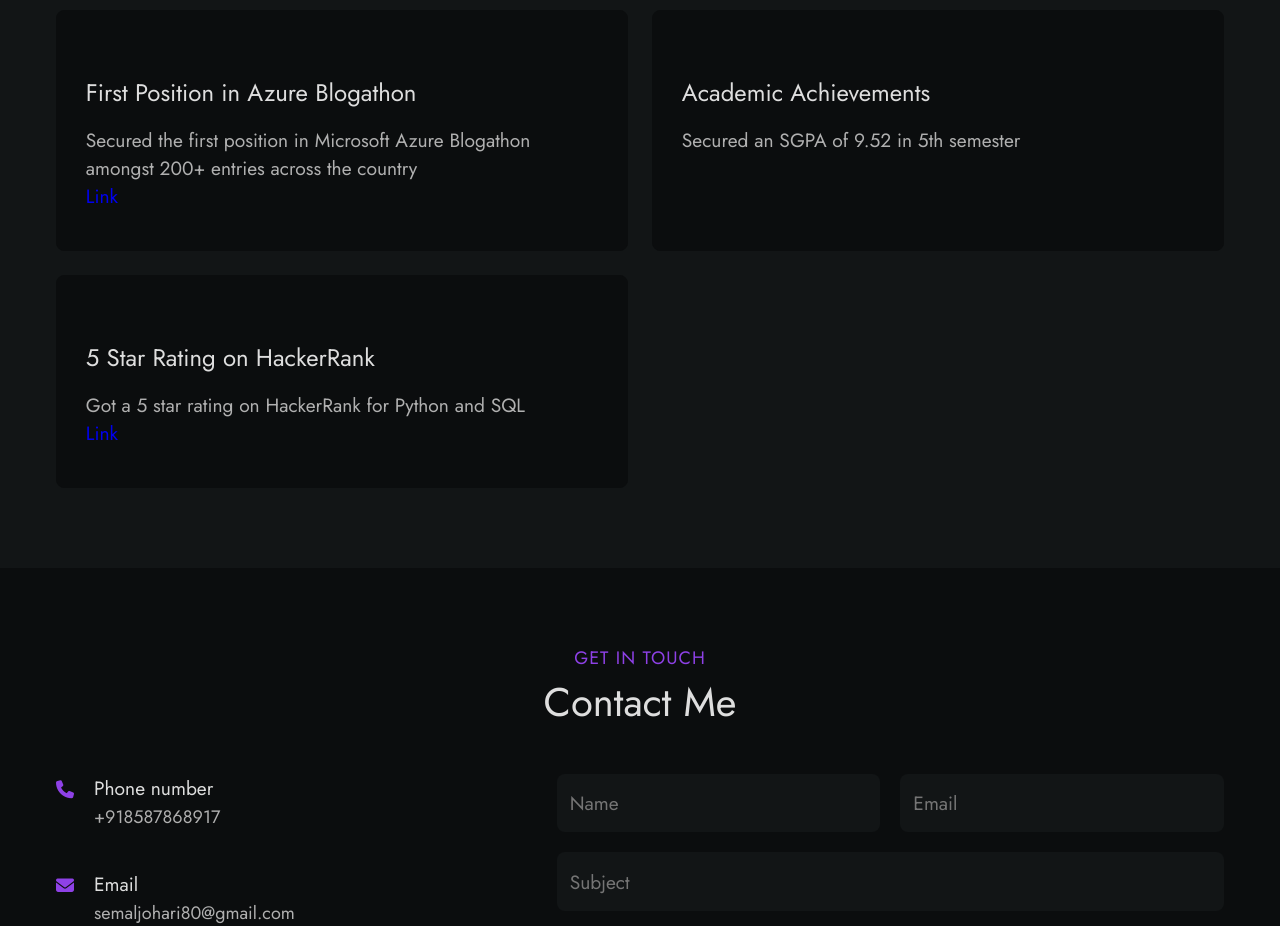
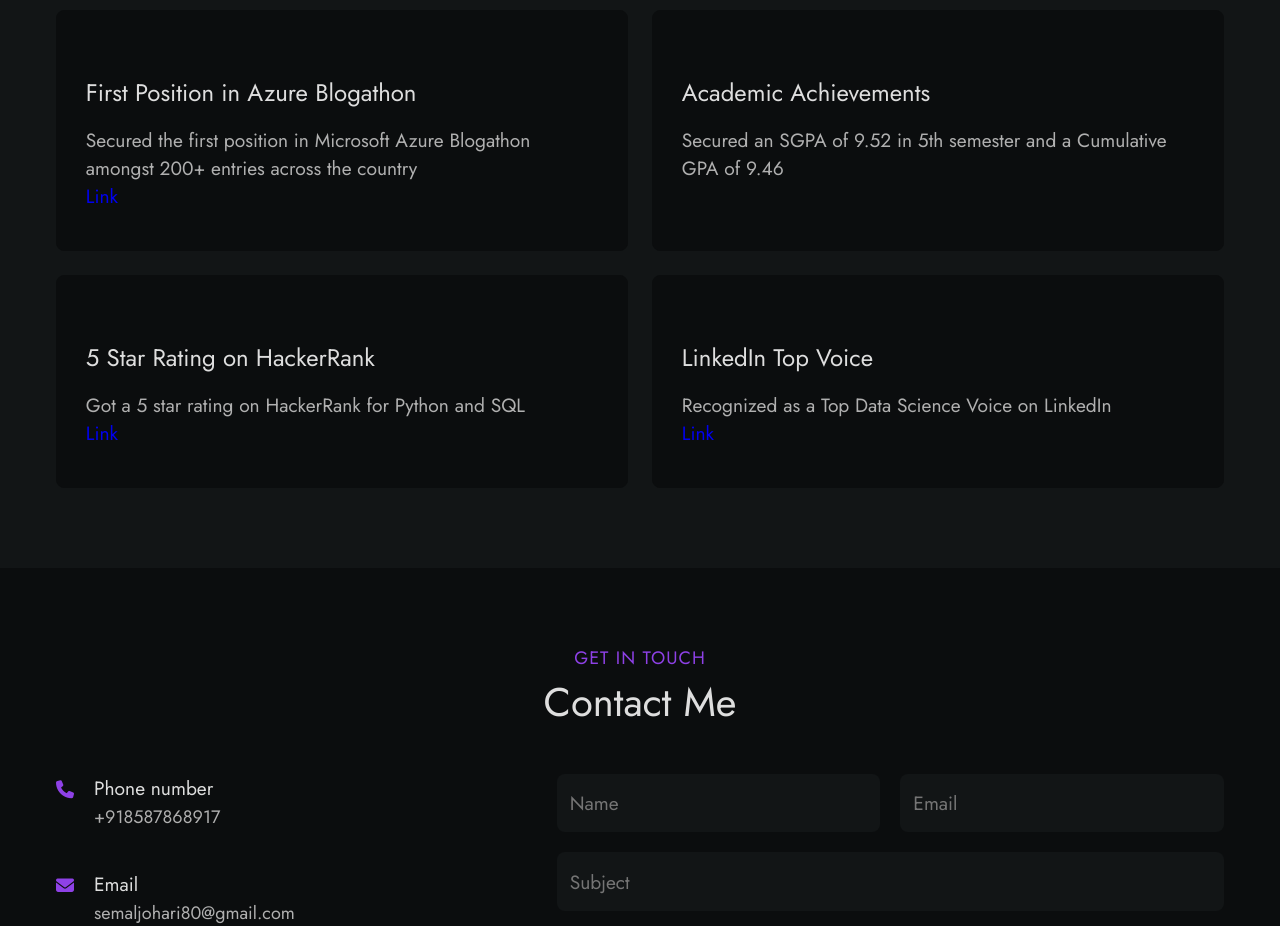
Before and after one commit to SemalJohari/portfolio-website, a plain HTML site: page index.html in a window 1280 px wide. Shown: the part 6180-7106 px from the top of the page. Drawn offline with Linux system fonts and the light colour scheme.

Commit message:
Update index.html

```diff
--- a/index.html
+++ b/index.html
@@ -631,7 +631,8 @@
             <div class="awards__item">
                 <h3 class="awards__title">Academic Achievements</h3>
                 <p class="awards__description">
-                    Secured an SGPA of 9.52 in 5th semester
+                    Secured an SGPA of 9.52 in 5th semester and
+                    a Cumulative GPA of 9.46
                 </p>
             </div>
             <div class="awards__item">
@@ -639,6 +640,13 @@
                 <p class="awards__description">
                     Got a 5 star rating on HackerRank for Python and SQL
                     <p><a href="https://www.hackerrank.com/profile/semaljohari80" class="awards__social-link">Link</a>
+                </p>
+            </div>
+          <div class="awards__item">
+                <h3 class="awards__title">LinkedIn Top Voice</h3>
+                <p class="awards__description">
+                    Recognized as a Top Data Science Voice on LinkedIn
+                    <p><a href="https://www.linkedin.com/in/semal-johari-a276a0233/" class="awards__social-link">Link</a>
                 </p>
             </div>
 
```
